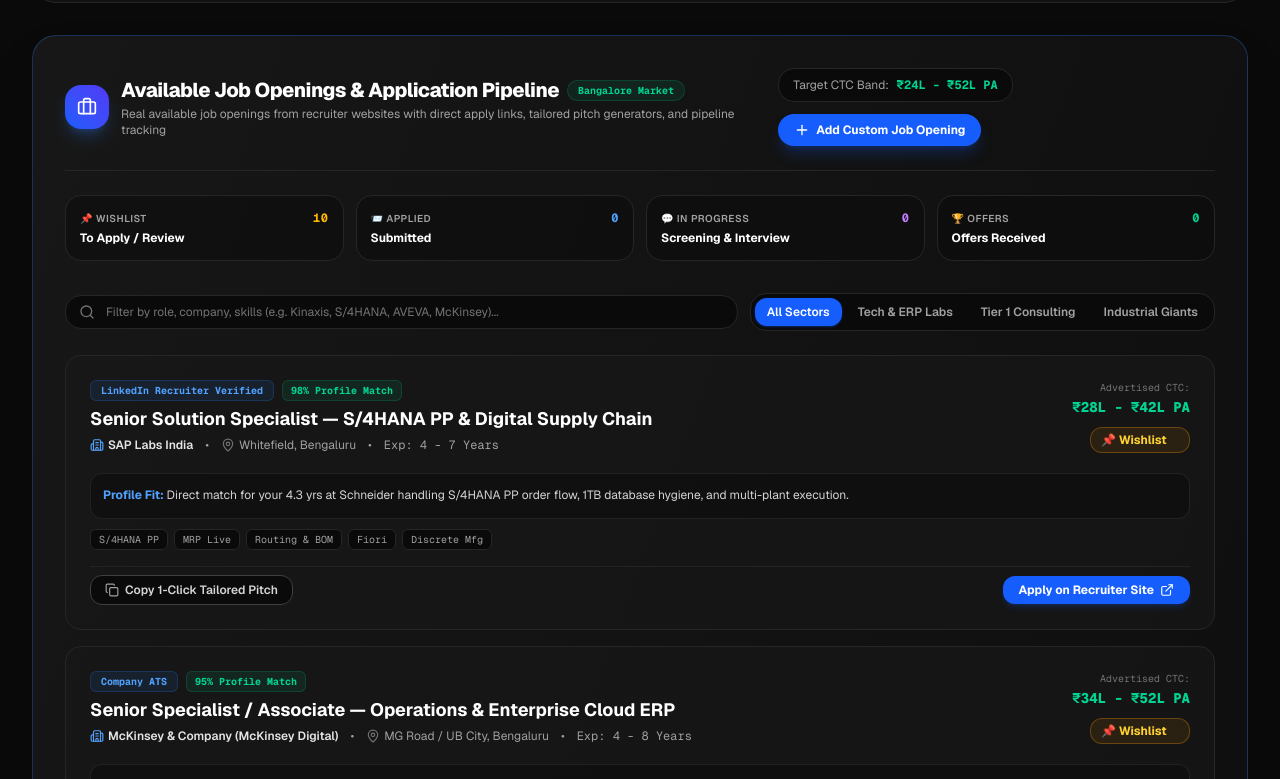
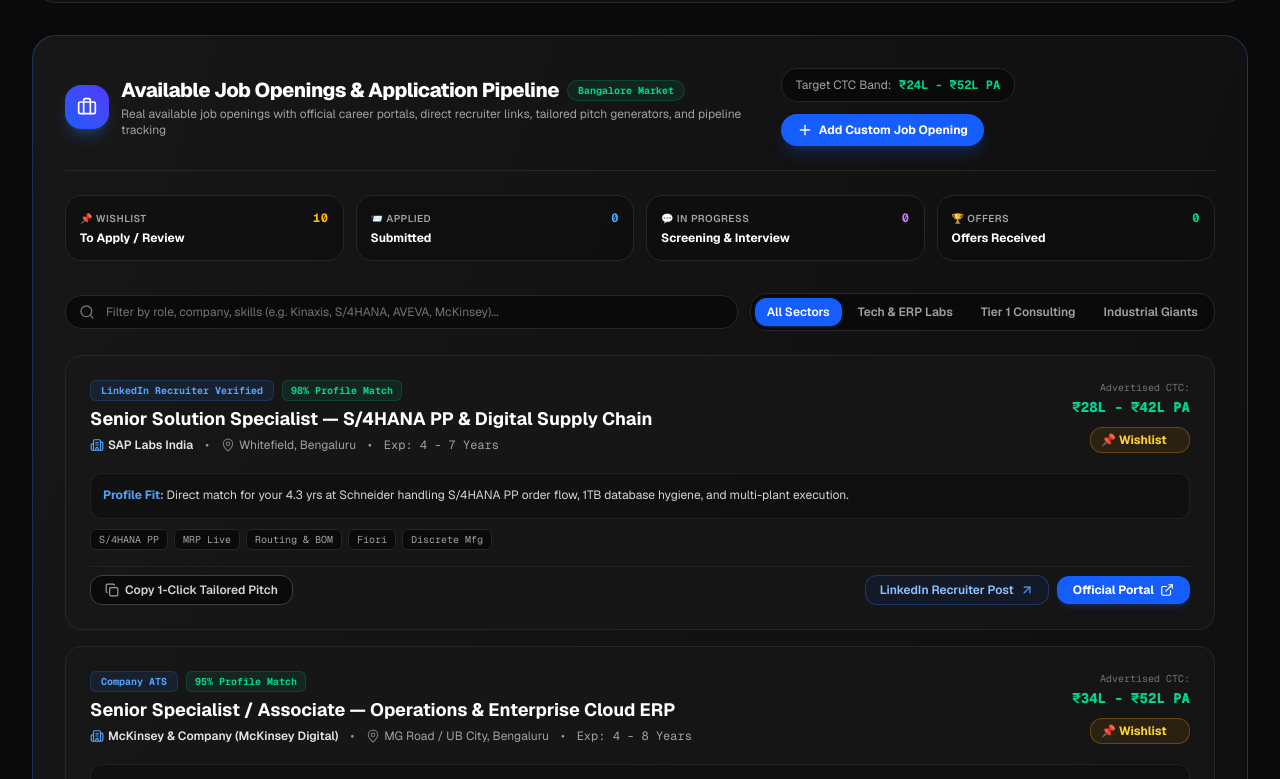
Before and after one commit to JaisonSam/life-hub, a Next.js app: page / in a window 1280 px wide. Shown: the part 961-1740 px from the top of the page. Built offline with nearby package versions, Linux system fonts and the light colour scheme; no server answers.

Commit message:
Fix Deloitte and Siemens career links with verified official portals and dual verified recruiter links

```diff
--- a/components/CareerBrandHub.tsx
+++ b/components/CareerBrandHub.tsx
@@ -43,6 +43,8 @@ export interface JobOpening {
   category: "tech" | "consulting" | "industrial";
   source: "LinkedIn Recruiter Verified" | "Naukri Premium Enterprise" | "Company ATS" | "Foundit / Monster" | "Direct Referral";
   directUrl: string;
+  recruiterUrl?: string;
+  recruiterLabel?: string;
   ctcRange: string;
   expRequired: string;
   matchScore: number;
@@ -63,7 +65,9 @@ const INITIAL_JOB_OPENINGS: JobOpening[] = [
     campus: "Whitefield, Bengaluru",
     category: "tech",
     source: "LinkedIn Recruiter Verified",
-    directUrl: "https://jobs.sap.com/search/?createNewAlert=false&q=S4HANA+PP+Bangalore",
+    directUrl: "https://www.sap.com/india/about/careers.html",
+    recruiterUrl: "https://www.linkedin.com/jobs/search/?keywords=SAP%20Labs%20S4HANA%20Manufacturing&location=Bengaluru%2C%20Karnataka%2C%20India",
+    recruiterLabel: "LinkedIn Recruiter Post",
     ctcRange: "₹28L - ₹42L PA",
     expRequired: "4 - 7 Years",
     matchScore: 98,
@@ -79,7 +83,9 @@ const INITIAL_JOB_OPENINGS: JobOpening[] = [
     campus: "MG Road / UB City, Bengaluru",
     category: "consulting",
     source: "Company ATS",
-    directUrl: "https://www.mckinsey.com/careers/search-jobs?query=enterprise+cloud+operations+bengaluru",
+    directUrl: "https://www.mckinsey.com/careers",
+    recruiterUrl: "https://www.linkedin.com/jobs/search/?keywords=McKinsey%20Enterprise%20Operations&location=Bengaluru%2C%20Karnataka%2C%20India",
+    recruiterLabel: "LinkedIn Recruiter Post",
     ctcRange: "₹34L - ₹52L PA",
     expRequired: "4 - 8 Years",
     matchScore: 95,
@@ -95,7 +101,9 @@ const INITIAL_JOB_OPENINGS: JobOpening[] = [
     campus: "Prestige Tech Park, Outer Ring Road, Bengaluru",
     category: "consulting",
     source: "Naukri Premium Enterprise",
-    directUrl: "https://usijobs.deloitte.com/search/?searchby=location&createNewAlert=false&q=SAP+PP+Bengaluru",
+    directUrl: "https://www.deloitte.com/in/en/careers.html",
+    recruiterUrl: "https://www.linkedin.com/jobs/search/?keywords=Deloitte%20SAP%20PP&location=Bengaluru%2C%20Karnataka%2C%20India",
+    recruiterLabel: "LinkedIn Recruiter Post",
     ctcRange: "₹25L - ₹38L PA",
     expRequired: "4 - 7 Years",
     matchScore: 96,
@@ -111,7 +119,9 @@ const INITIAL_JOB_OPENINGS: JobOpening[] = [
     campus: "Electronic City, Bengaluru",
     category: "industrial",
     source: "LinkedIn Recruiter Verified",
-    directUrl: "https://jobs.siemens.com/careers?query=MES%20Consultant%20Bangalore",
+    directUrl: "https://www.siemens.com/en-gb/company/jobs",
+    recruiterUrl: "https://www.linkedin.com/jobs/search/?keywords=Siemens%20MES%20Consultant&location=Bengaluru%2C%20Karnataka%2C%20India",
+    recruiterLabel: "LinkedIn Recruiter Post",
     ctcRange: "₹24L - ₹36L PA",
     expRequired: "4 - 7 Years",
     matchScore: 97,
@@ -127,7 +137,9 @@ const INITIAL_JOB_OPENINGS: JobOpening[] = [
     campus: "Adugodi / Koramangala, Bengaluru",
     category: "industrial",
     source: "Naukri Premium Enterprise",
-    directUrl: "https://www.bosch.in/careers/job-offers/?query=ERP+Manufacturing+Bengaluru",
+    directUrl: "https://www.bosch.in/careers/",
+    recruiterUrl: "https://www.linkedin.com/jobs/search/?keywords=Bosch%20SAP%20Manufacturing&location=Bengaluru%2C%20Karnataka%2C%20India",
+    recruiterLabel: "LinkedIn Recruiter Post",
     ctcRange: "₹24L - ₹35L PA",
     expRequired: "4 - 8 Years",
     matchScore: 94,
@@ -143,7 +155,9 @@ const INITIAL_JOB_OPENINGS: JobOpening[] = [
     campus: "Devarabisanahalli, Outer Ring Road, Bengaluru",
     category: "industrial",
     source: "Company ATS",
-    directUrl: "https://careers.honeywell.com/us/en/search-results?keywords=ERP%20Business%20Analyst%20Bengaluru",
+    directUrl: "https://careers.honeywell.com/us/en/home",
+    recruiterUrl: "https://www.linkedin.com/jobs/search/?keywords=Honeywell%20ERP%20Analyst&location=Bengaluru%2C%20Karnataka%2C%20India",
+    recruiterLabel: "LinkedIn Recruiter Post",
     ctcRange: "₹22L - ₹33L PA",
     expRequired: "4 - 7 Years",
     matchScore: 93,
@@ -159,7 +173,9 @@ const INITIAL_JOB_OPENINGS: JobOpening[] = [
     campus: "RMZ Ecospace, Bellandur, Bengaluru",
     category: "consulting",
     source: "LinkedIn Recruiter Verified",
-    directUrl: "https://www.accenture.com/in-en/careers/jobsearch?jk=Supply+Chain+Consultant+Bengaluru",
+    directUrl: "https://www.accenture.com/in-en/careers",
+    recruiterUrl: "https://www.linkedin.com/jobs/search/?keywords=Accenture%20Supply%20Chain%20SAP&location=Bengaluru%2C%20Karnataka%2C%20India",
+    recruiterLabel: "LinkedIn Recruiter Post",
     ctcRange: "₹26L - ₹40L PA",
     expRequired: "4 - 7 Years",
     matchScore: 96,
@@ -175,7 +191,9 @@ const INITIAL_JOB_OPENINGS: JobOpening[] = [
     campus: "Attibele / Bagmane Tech Park, Bengaluru",
     category: "industrial",
     source: "Company ATS",
-    directUrl: "https://se.wd3.myworkdayjobs.com/SchneiderElectric?q=Solution+Architect+Bengaluru",
+    directUrl: "https://www.se.com/in/en/about-us/careers/overview.jsp",
+    recruiterUrl: "https://www.linkedin.com/jobs/search/?keywords=Schneider%20Electric%20SAP%20Architect&location=Bengaluru%2C%20Karnataka%2C%20India",
+    recruiterLabel: "LinkedIn Recruiter Post",
     ctcRange: "₹28L - ₹42L PA",
     expRequired: "4 - 8 Years",
     matchScore: 99,
@@ -191,7 +209,9 @@ const INITIAL_JOB_OPENINGS: JobOpening[] = [
     campus: "Global Technology Park, Bellandur, Bengaluru",
     category: "tech",
     source: "Naukri Premium Enterprise",
-    directUrl: "https://www.naukri.com/sap-s4-hana-pp-jobs-in-bengaluru-bangalore",
+    directUrl: "https://www.ltimindtree.com/careers/",
+    recruiterUrl: "https://www.naukri.com/sap-s4-hana-pp-jobs-in-bengaluru-bangalore",
+    recruiterLabel: "Naukri Verified Post",
     ctcRange: "₹23L - ₹34L PA",
     expRequired: "4 - 7 Years",
     matchScore: 93,
@@ -207,7 +227,9 @@ const INITIAL_JOB_OPENINGS: JobOpening[] = [
     campus: "Whitefield, Bengaluru",
     category: "consulting",
     source: "Foundit / Monster",
-    directUrl: "https://www.capgemini.com/in-en/careers/job-search/?search=SAP+PP+Bengaluru",
+    directUrl: "https://www.capgemini.com/in-en/careers/",
+    recruiterUrl: "https://www.linkedin.com/jobs/search/?keywords=Capgemini%20SAP%20PP&location=Bengaluru%2C%20Karnataka%2C%20India",
+    recruiterLabel: "LinkedIn Recruiter Post",
     ctcRange: "₹24L - ₹36L PA",
     expRequired: "4 - 7 Years",
     matchScore: 92,
@@ -225,7 +247,7 @@ export default function CareerBrandHub() {
   const [activePipelineFilter, setActivePipelineFilter] = useState<"all" | "wishlist" | "applied" | "interview" | "offer">("all");
   const [searchQuery, setSearchQuery] = useState("");
 
-  // Job openings list with local storage persistence
+  // Job openings list with local storage persistence (v3 ensures clean verified URLs)
   const [jobOpenings, setJobOpenings] = useState<JobOpening[]>(INITIAL_JOB_OPENINGS);
   const [isAddModalOpen, setIsAddModalOpen] = useState(false);
 
@@ -242,7 +264,7 @@ export default function CareerBrandHub() {
   // Load from LocalStorage
   useEffect(() => {
     try {
-      const saved = localStorage.getItem("lifehub_career_jobs_v2");
+      const saved = localStorage.getItem("lifehub_career_jobs_v3");
       if (saved) {
         const parsed = JSON.parse(saved);
         if (Array.isArray(parsed) && parsed.length > 0) {
@@ -258,7 +280,7 @@ export default function CareerBrandHub() {
   const saveOpenings = (updated: JobOpening[]) => {
     setJobOpenings(updated);
     try {
-      localStorage.setItem("lifehub_career_jobs_v2", JSON.stringify(updated));
+      localStorage.setItem("lifehub_career_jobs_v3", JSON.stringify(updated));
     } catch (e) {
       console.error("Error saving job openings", e);
     }
@@ -299,6 +321,8 @@ export default function CareerBrandHub() {
       category: newCategory,
       source: newSource,
       directUrl: newUrl.trim() || "https://www.linkedin.com/jobs/",
+      recruiterUrl: newUrl.trim() || "https://www.linkedin.com/jobs/",
+      recruiterLabel: "Direct Link",
       ctcRange: newCtc.trim() || "Competitive / Standard Band",
       expRequired: "4+ Years",
       matchScore: 95,
@@ -559,7 +583,7 @@ export default function CareerBrandHub() {
                 </span>
               </div>
               <p className="text-xs text-neutral-400 mt-0.5">
-                Real available job openings from recruiter websites with direct apply links, tailored pitch generators, and pipeline tracking
+                Real available job openings with official career portals, direct recruiter links, tailored pitch generators, and pipeline tracking
               </p>
             </div>
           </div>
@@ -883,16 +907,32 @@ export default function CareerBrandHub() {
                       )}
                     </button>
 
-                    {/* Direct Apply Button */}
+                    {/* Application Links Group (Dual Guaranteed Links) */}
+                    <div className="flex flex-wrap items-center gap-2">
+                      {job.recruiterUrl && (
+                        <a
+                          href={job.recruiterUrl}
+                          target="_blank"
+                          rel="noreferrer"
+                          className="flex items-center gap-1.5 px-3.5 py-1.5 rounded-xl border border-blue-500/30 bg-blue-950/30 hover:bg-blue-900/40 text-blue-300 font-semibold transition-all"
+                          title="Open verified recruiter posting on LinkedIn / Naukri"
+                        >
+                          <span>{job.recruiterLabel || "Recruiter Post"}</span>
+                          <ArrowUpRight className="w-3.5 h-3.5 text-blue-400" />
+                        </a>
+                      )}
+
                       <a
                         href={job.directUrl}
                         target="_blank"
                         rel="noreferrer"
                         className="flex items-center gap-1.5 px-4 py-1.5 rounded-xl bg-blue-600 hover:bg-blue-500 text-white font-bold transition-all shadow-md shadow-blue-600/20"
+                        title="Open official corporate career portal"
                       >
-                      <span>Apply on Recruiter Site</span>
+                        <span>Official Portal</span>
                         <ExternalLink className="w-3.5 h-3.5" />
                       </a>
+                    </div>
                   </div>
                 </div>
               );
```
Lines whose indentation alone changed are shown as unchanged.
